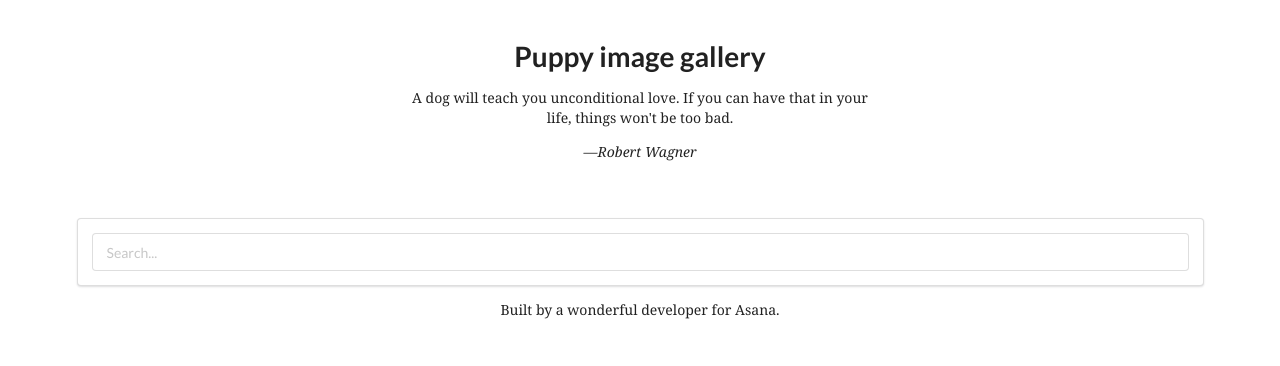
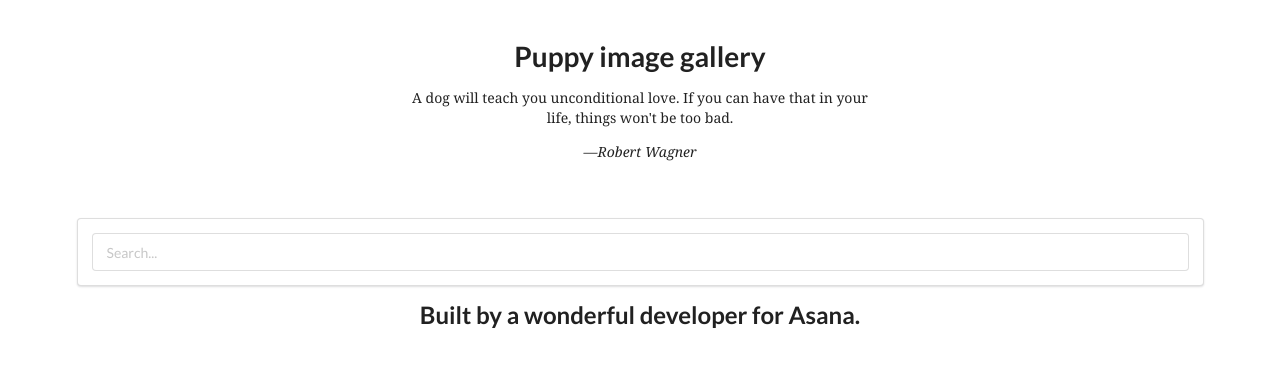
Before and after one commit to 9sau/listings, a React (Create React App) app: page / in a window 1280 px wide. Shown: the top 366 px of the page. Built offline with nearby package versions, Linux system fonts and the light colour scheme.

Commit message:
changed header and footer from class to className

```diff
--- a/src/components/Footer.jsx
+++ b/src/components/Footer.jsx
@@ -2,8 +2,8 @@ import React from "react";
 
 const Footer = () => {
   return (
-    <footer class="site-footer">
-      <p>Built by a wonderful developer for Asana.</p>
+    <footer className="site-footer">
+      <h2>Built by a wonderful developer for Asana.</h2>
     </footer>
   );
 };
--- a/src/components/Header.jsx
+++ b/src/components/Header.jsx
@@ -2,9 +2,9 @@ import React from "react";
 
 const Header = () => {
   return (
-    <header class="site-header">
+    <header className="site-header">
       <h1>Puppy image gallery</h1>
-      <blockquote class="site-header__quote">
+      <blockquote className="site-header__quote">
         <p>
           A dog will teach you unconditional love. If you can have that in your
           life, things won't be too bad.
```
